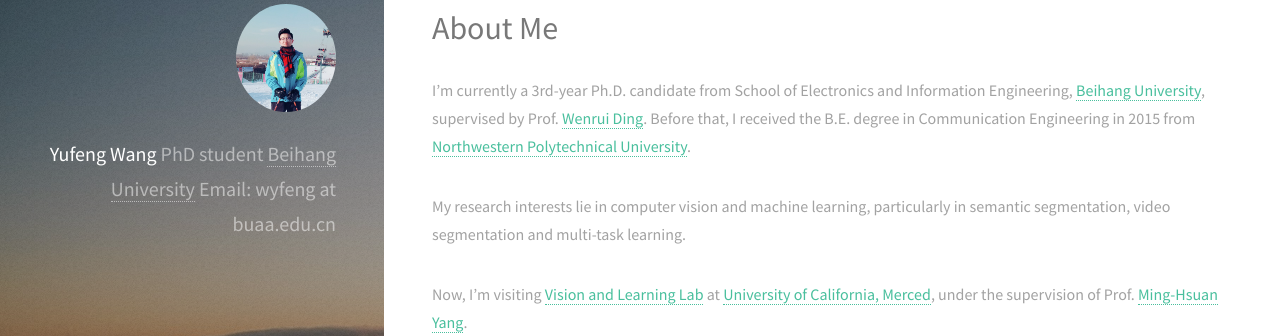
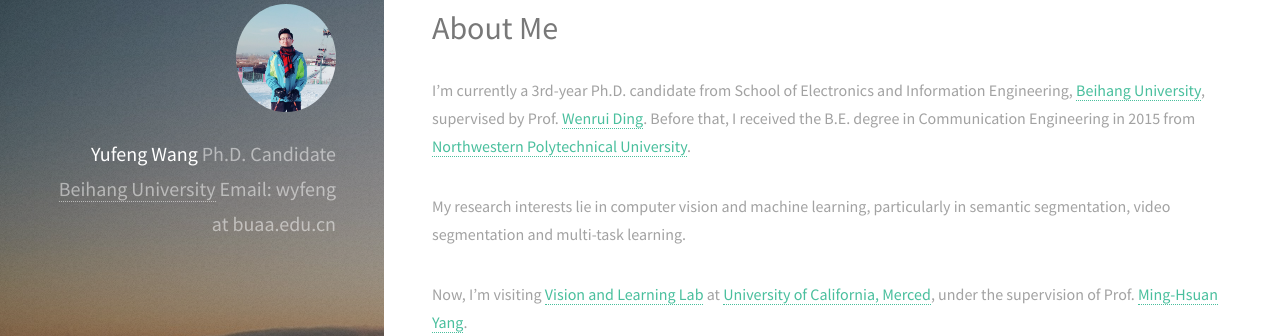
Before and after one commit to wyfeng1020/wyfeng1020.github.io, a Jekyll site: the page built from index.html, in a window 1280 px wide. Shown: the part 92-428 px from the top of the page. Built offline with Jekyll 4.4.1, drawn with Linux system fonts in a browser that asks for light colours; nearby versions of some CDN libraries.

Commit message:
Update default.html

```diff
--- a/_layouts/default.html
+++ b/_layouts/default.html
@@ -27,7 +27,7 @@
 		<a href="{{ site.url }}" class="image avatar"><img class="editable" src="/images/wyfeng.jpg" alt="{{ site.author.name }}"></a>
 		<h1 class="editable"><strong>
 		      Yufeng Wang </strong><br>
-		      PhD student<br>
+		      Ph.D. Candidate<br>
 		      <a href="http://www.buaa.edu.cn/">Beihang University</a><br>
 		      Email: wyfeng at buaa.edu.cn
 		</h1>
```
